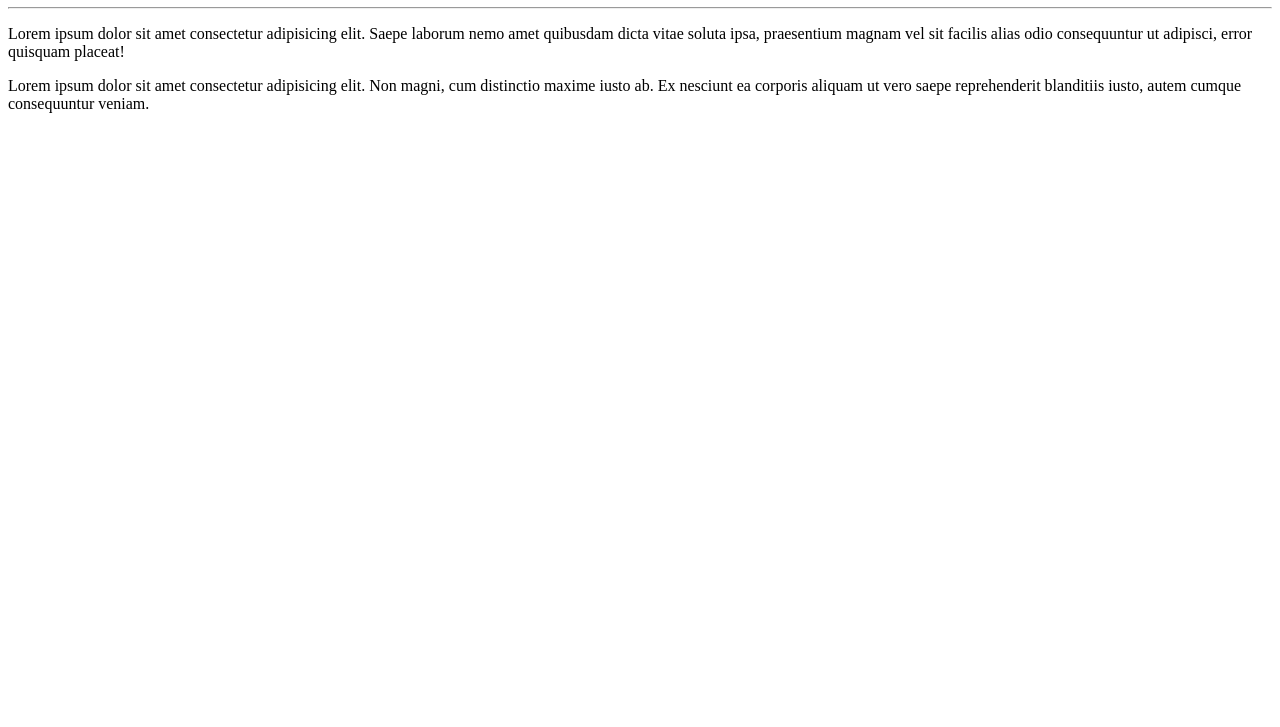
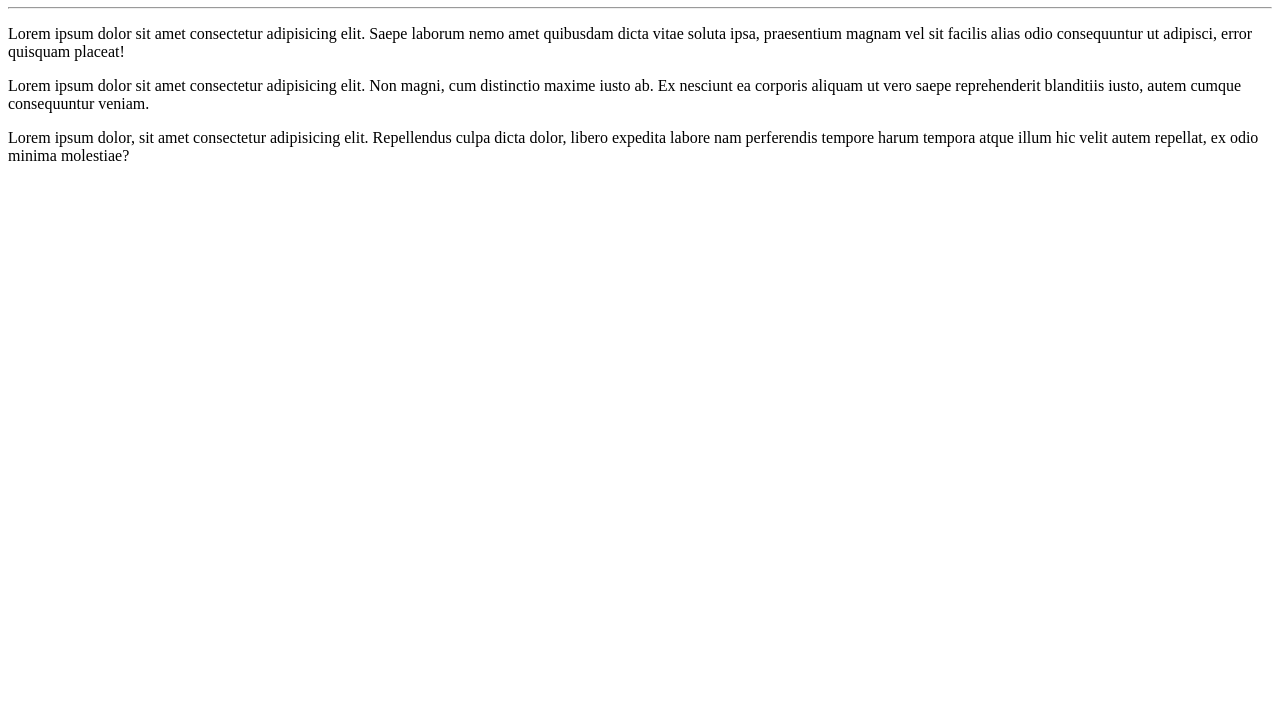
Before and after one commit to MagnoAlef/Ola-mundo-, a plain HTML site: page site_exemplo/index.html in a window 1280 px wide. Shown: the part 73-800 px from the top of the page. Drawn offline with Linux system fonts and the light colour scheme.

Commit message:
alteraçao lorem

```diff
--- a/site_exemplo/index.html
+++ b/site_exemplo/index.html
@@ -13,5 +13,6 @@
     <hr>
     <p>Lorem ipsum dolor sit amet consectetur adipisicing elit. Saepe laborum nemo amet quibusdam dicta vitae soluta ipsa, praesentium magnam vel sit facilis alias odio consequuntur ut adipisci, error quisquam placeat! </p>
     <p>Lorem ipsum dolor sit amet consectetur adipisicing elit. Non magni, cum distinctio maxime iusto ab. Ex nesciunt ea corporis aliquam ut vero saepe reprehenderit blanditiis iusto, autem cumque consequuntur veniam.</p>
+    <p>Lorem ipsum dolor, sit amet consectetur adipisicing elit. Repellendus culpa dicta dolor, libero expedita labore nam perferendis tempore harum tempora atque illum hic velit autem repellat, ex odio minima molestiae?</p>
 </body>
 </html>
```
